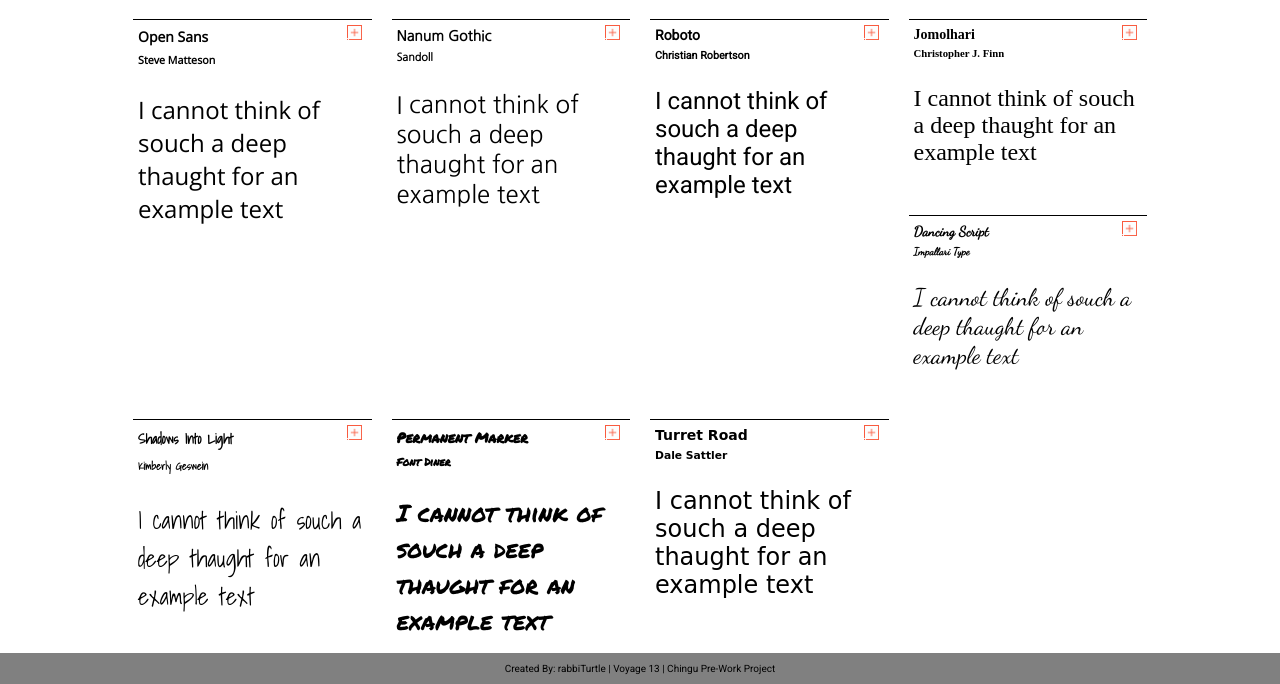
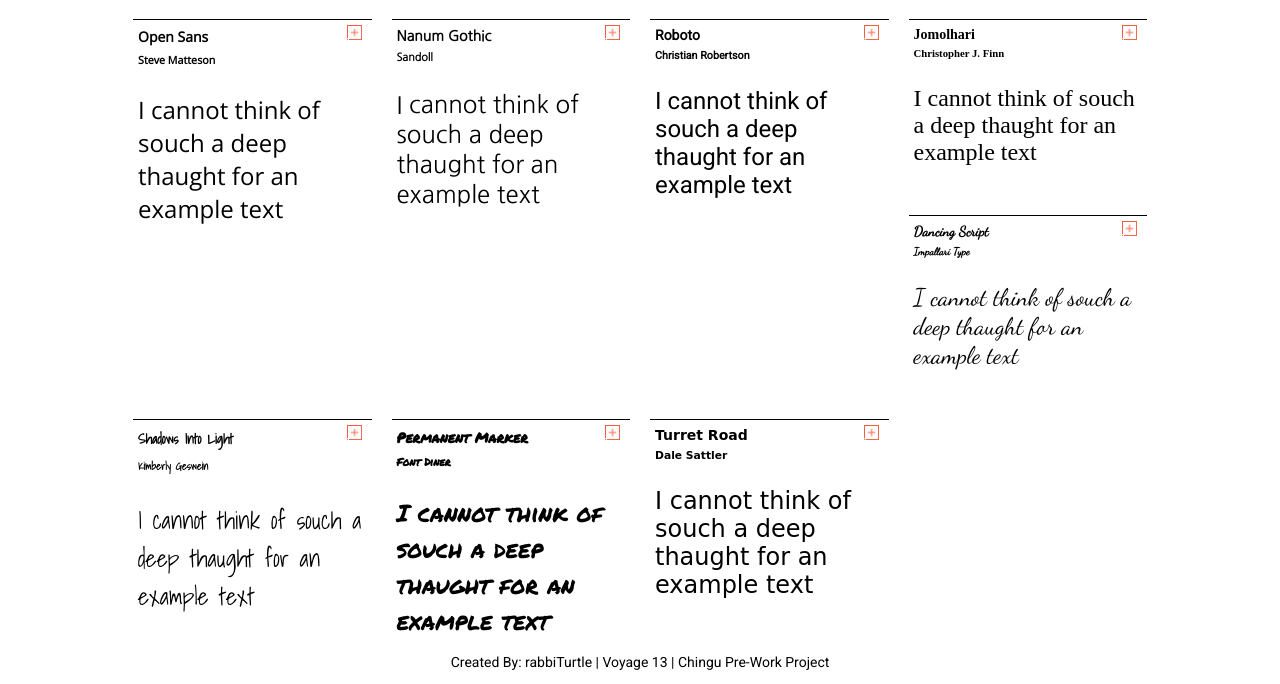
Before and after one commit to ahmedserifoski/google_fonts, a plain HTML site: page index.html in a window 1280 px wide. Shown: the part 116-800 px from the top of the page. Drawn offline with nearby package versions, Linux system fonts and the light colour scheme; a web font is replaced by a local one.

Commit message:
Added a README file, changed the footer font-size and background-color

```diff
--- a/style.css
+++ b/style.css
@@ -120,12 +120,11 @@ span {
 }
 
 .footer {
-    font-size: 10px;
+    font-size: 14px;
     position: fixed;
     left: 0;
     bottom: 0;
     width: 100%;
-    background-color: gray;
     text-align: center;
 
 }
```
Also changed, not shown: 1 other file.
